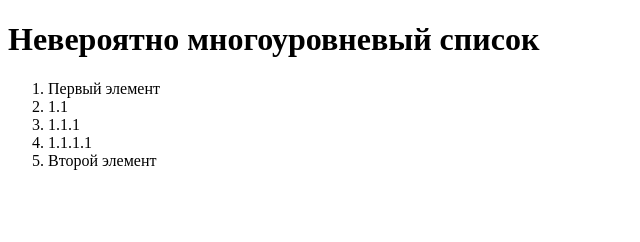
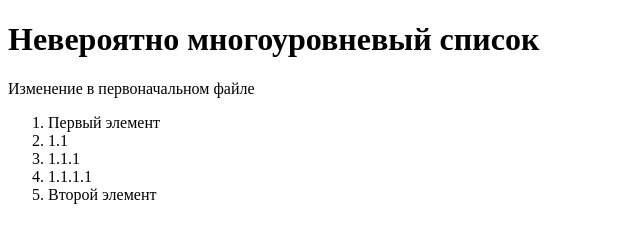
Before and after one commit to vladfabregas/htmlacademy, a plain HTML site: page index.html in a window 1280 px wide. Shown: the whole page, without its empty margins (0-640 px from the left). Drawn offline with Linux system fonts and the light colour scheme.

Commit message:
Update index.html
Изменил первый файл

```diff
--- a/index.html
+++ b/index.html
@@ -6,6 +6,7 @@
   </head>
   <body>
     <h1>Невероятно многоуровневый список</h1>
+Изменение в первоначальном файле
     <ol>
       <li>Первый элемент
           <li>1.1
```
